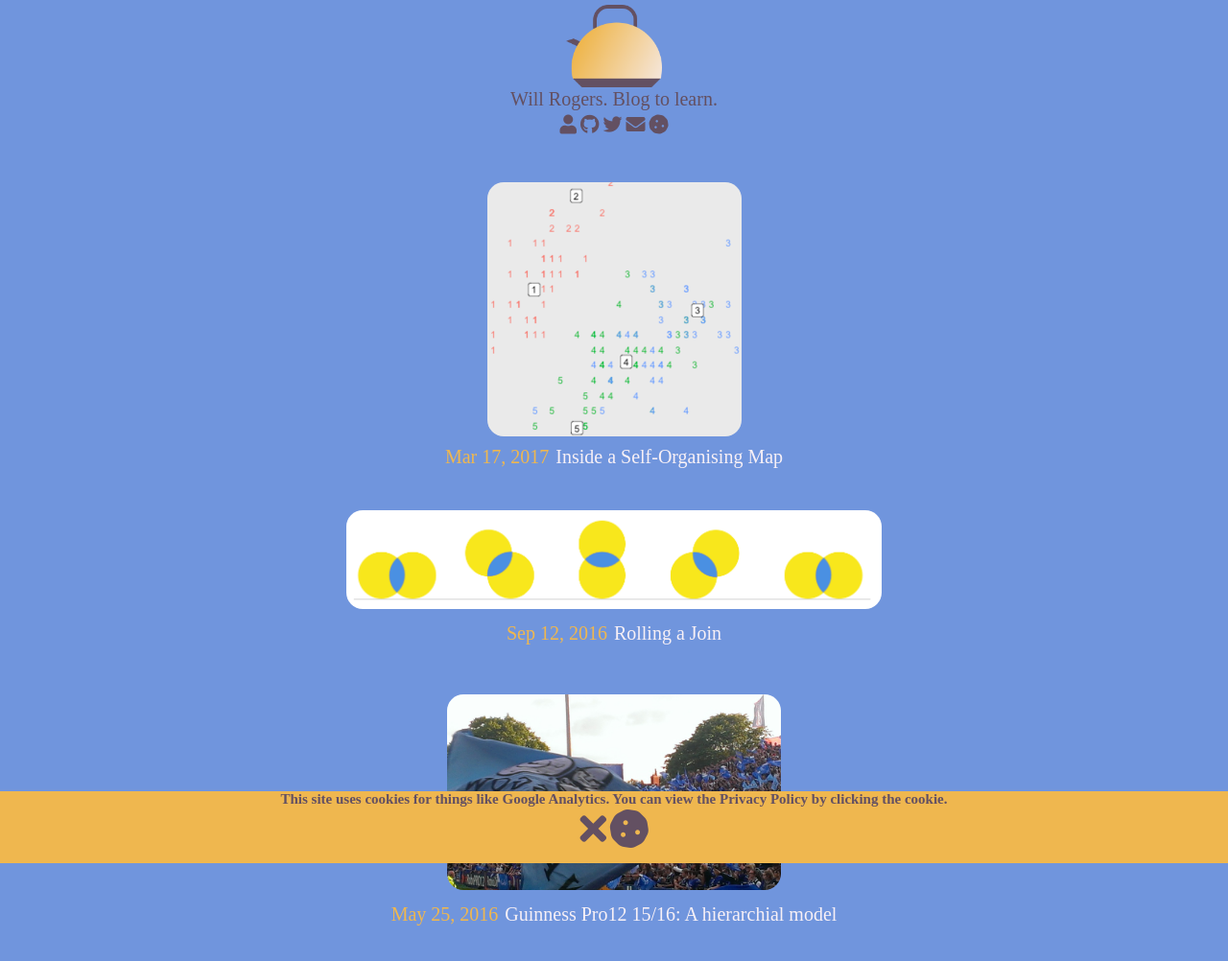
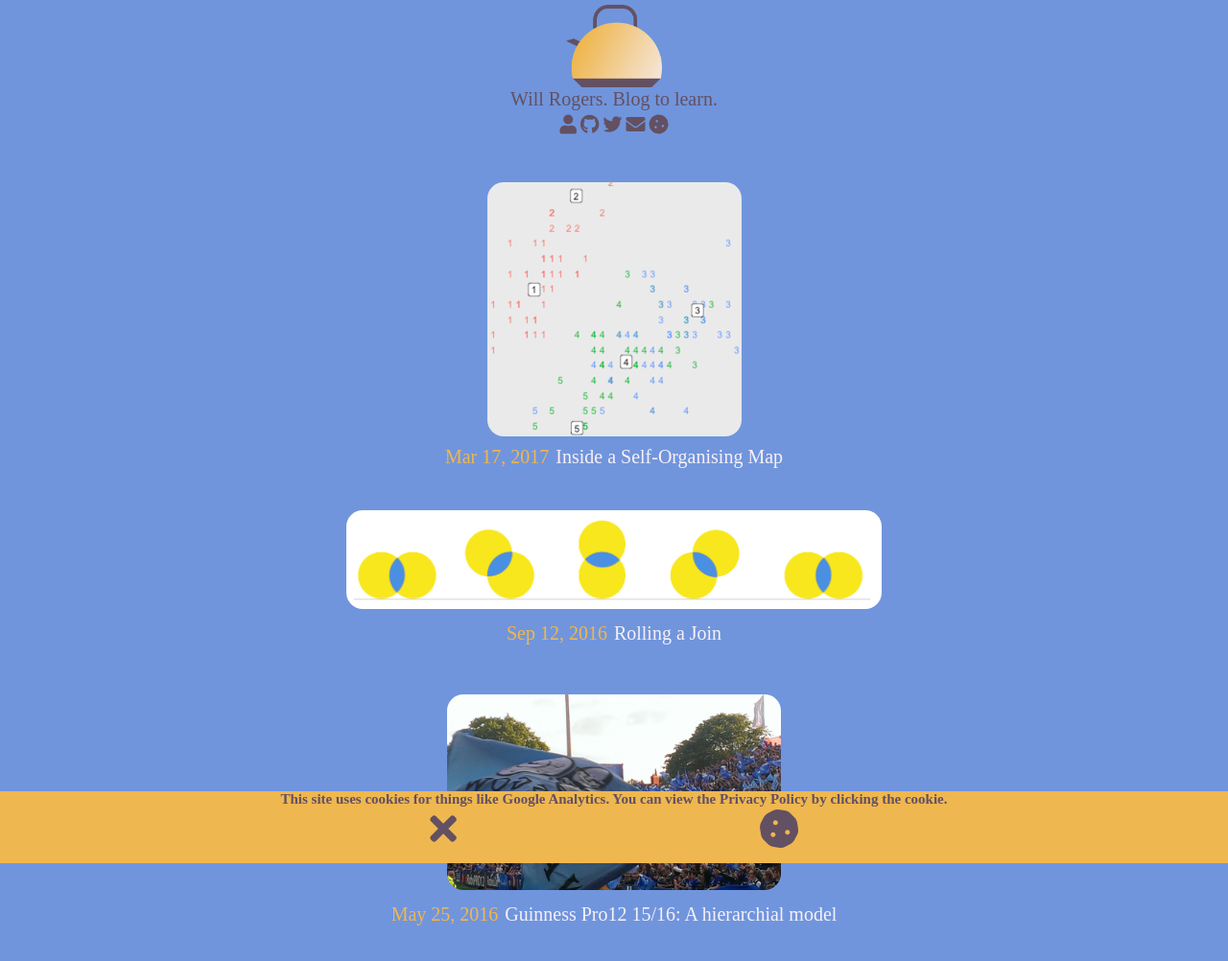
Before and after one commit to itsakettle/itsakettle.github.io, a Jekyll site: the page built from index.md, in a window 1280 px wide. Shown: the whole page at 96% size. Built offline with Jekyll 4.4.1, drawn with Linux system fonts in a browser that asks for light colours; nearby versions of some CDN libraries; some web fonts are replaced.

Commit message:
completed cookie banner

```diff
--- /dev/null
+++ b/_includes/banner.html
@@ -0,0 +1,11 @@
+<div id=cookie-banner class=banner>
+  <div class=banner-content>
+      <span class=banner-text>
+          This site uses cookies for things like Google Analytics. You can view the Privacy Policy by clicking the cookie.
+      </span>
+      <div class=banner-buttons-container>
+        <div id=banner-dismiss class=banner-dismiss><i class="fas fa-times"></i></div>
+        <a class=banner-privacy-policy href="{{ site.url }}/privacy_policy.html"><i class="fas fa-cookie"></i></a>
+    </div>
+  </div>
+</div>
--- a/_includes/head.html
+++ b/_includes/head.html
@@ -14,4 +14,5 @@
 	<script src='https://cdnjs.cloudflare.com/ajax/libs/mathjax/2.7.5/MathJax.js?config=TeX-MML-AM_CHTML' async></script>
 	<script src="https://ajax.googleapis.com/ajax/libs/jquery/3.3.1/jquery.min.js"></script>
 	<script src='assets/js/icon_hover.js'></script>
+	<script src='assets/js/cookie_banner.js'></script>
 </head>
--- a/_layouts/default.html
+++ b/_layouts/default.html
@@ -9,7 +9,7 @@
 			<img class=grid-image style="max-width: {{ page.max_width }};"  src="{{ page.image }}">
 			{{ content }}
 		</article>
-		<div id=cookie_banner class=banner>  </div>
+		{% include banner.html %}
 	</main>
 </body>
 
--- a/_layouts/home.html
+++ b/_layouts/home.html
@@ -22,17 +22,7 @@
 			</a>
 				{% endfor %}
 			</div>
-			<div id=cookie_banner class=banner>
-				<div class=banner-content>
-						<span class=banner-text>
-								This site uses cookies for things like Google Analytics. You can view the Privacy Policy by clicking the cookie.
-						</span>
-						<div class=banner-buttons-container>
-							<a class=banner-dismiss href="{{ site.url }}/privacy_policy.html"><i class="fas fa-times"></i></a>
-							<a class=banner-privacy-policy href="{{ site.url }}/privacy_policy.html"><i class="fas fa-cookie"></i></a>
-					</div>
-				</div>
-			</div>
+			{% include banner.html %}
 	</main>
 </body>
 
--- a/assets/js/cookie_banner.js
+++ b/assets/js/cookie_banner.js
@@ -1,8 +1,20 @@
 // Display the banner on page load
-const createBanner = () => {
-  let banner = document.createElement("div");
+const bannerVisibility = () => {
+
+  let bannerStatus = localStorage.bannerStatus;
+
+  if (bannerStatus != 'dismissed') {
+    $('#cookie-banner').css({visibility: 'visible'})
+  }
 
 }
 
+const bannerDismiss = () => {
+  $('#banner-dismiss').click(function () {
+    localStorage.bannerStatus = 'dismissed';
+    $('#cookie-banner').css({visibility: 'hidden'})
+  });
+}
 
-window.addEventListener('load', )
+window.addEventListener('load', bannerVisibility)
+window.addEventListener('load', bannerDismiss)
--- a/css/main.scss
+++ b/css/main.scss
@@ -131,6 +131,7 @@
 
 .banner {
   height: 75px;
+  visibility: hidden;
   background-color: $orange;
   width: 100%;
   position: fixed;
@@ -153,25 +154,24 @@
     color: $black
   }
 
-  &-button-container {
+  &-buttons-container {
     display: flex;
     flex: 1;
     flex-direction: row;
-    justify-content: center;
-    width: 100;
+    justify-content: space-around;
+    width: 100%
   }
 
   &-dismiss {
-    flex: 1;
     color: $black;
     font-size: 40px;
     margin-bottom: 4px;
     text-decoration: none;
     border-bottom: none;
+    cursor: pointer;
   }
 
   &-privacy-policy {
-    flex: 1;
     color: $black;
     font-size: 40px;
     margin-bottom: 4px;
```
